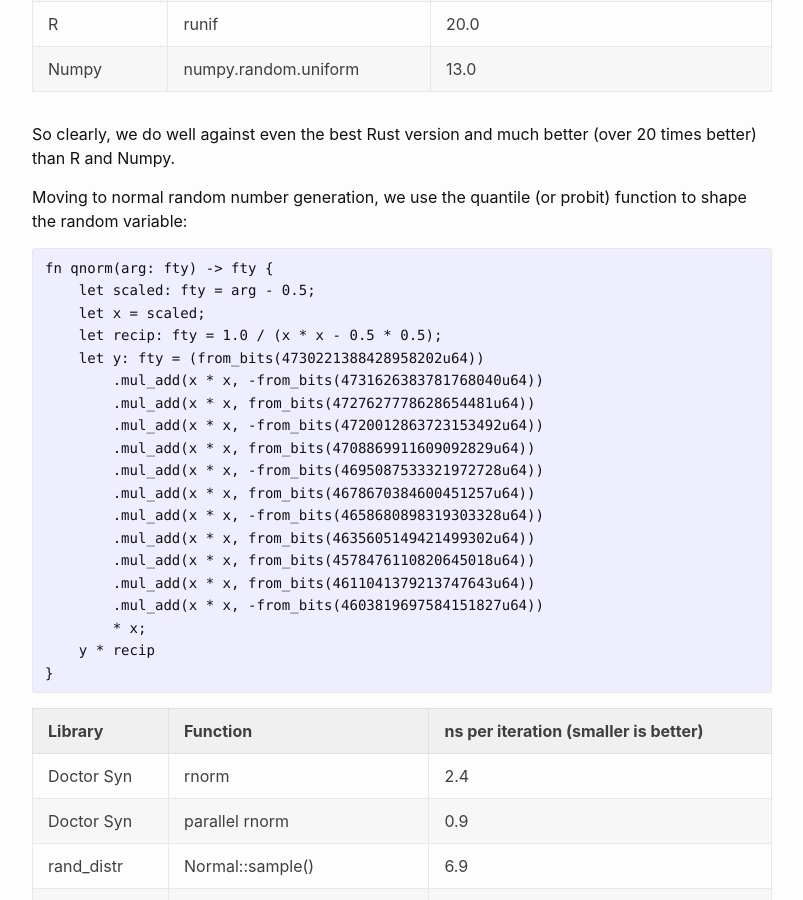
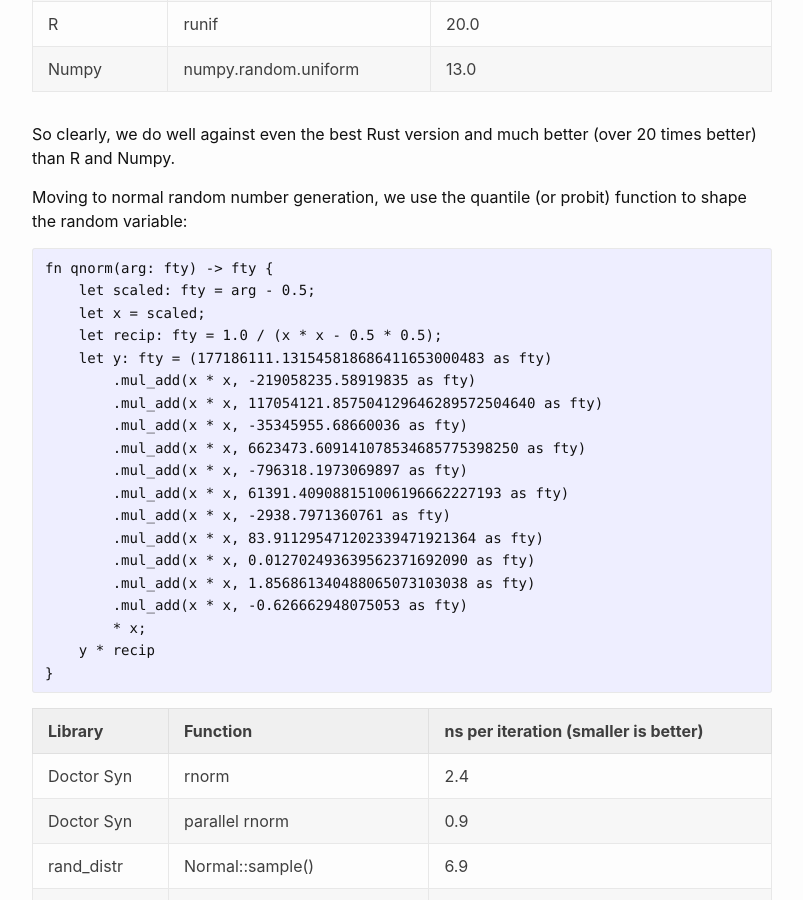
Before and after one commit to atomicincrement/atomicincrement.github.io, a Jekyll site: the page built from _posts/2021-11-18-polynomial-approximation.md, in a window 1280 px wide and 900 px high, scrolled down 5098 px. Shown: the whole window, without its empty margins (238-1041 px from the left). Built offline with Jekyll 4.4.1, drawn with Linux system fonts in a browser that asks for light colours.

Commit message:
Use ascii numbers.

```diff
--- a/_posts/2021-11-18-polynomial-approximation.md
+++ b/_posts/2021-11-18-polynomial-approximation.md
@@ -231,18 +231,18 @@ fn qnorm(arg: fty) -> fty {
     let scaled: fty = arg - 0.5;
     let x = scaled;
     let recip: fty = 1.0 / (x * x - 0.5 * 0.5);
-    let y: fty = (from_bits(4730221388428958202u64))
-        .mul_add(x * x, -from_bits(4731626383781768040u64))
-        .mul_add(x * x, from_bits(4727627778628654481u64))
-        .mul_add(x * x, -from_bits(4720012863723153492u64))
-        .mul_add(x * x, from_bits(4708869911609092829u64))
-        .mul_add(x * x, -from_bits(4695087533321972728u64))
-        .mul_add(x * x, from_bits(4678670384600451257u64))
-        .mul_add(x * x, -from_bits(4658680898319303328u64))
-        .mul_add(x * x, from_bits(4635605149421499302u64))
-        .mul_add(x * x, from_bits(4578476110820645018u64))
-        .mul_add(x * x, from_bits(4611041379213747643u64))
-        .mul_add(x * x, -from_bits(4603819697584151827u64))
+    let y: fty = (177186111.131545818686411653000483 as fty)
+        .mul_add(x * x, -219058235.58919835 as fty)
+        .mul_add(x * x, 117054121.857504129646289572504640 as fty)
+        .mul_add(x * x, -35345955.68660036 as fty)
+        .mul_add(x * x, 6623473.609141078534685775398250 as fty)
+        .mul_add(x * x, -796318.1973069897 as fty)
+        .mul_add(x * x, 61391.409088151006196662227193 as fty)
+        .mul_add(x * x, -2938.7971360761 as fty)
+        .mul_add(x * x, 83.911295471202339471921364 as fty)
+        .mul_add(x * x, 0.012702493639562371692090 as fty)
+        .mul_add(x * x, 1.856861340488065073103038 as fty)
+        .mul_add(x * x, -0.626662948075053 as fty)
         * x;
     y * recip
 }
```
